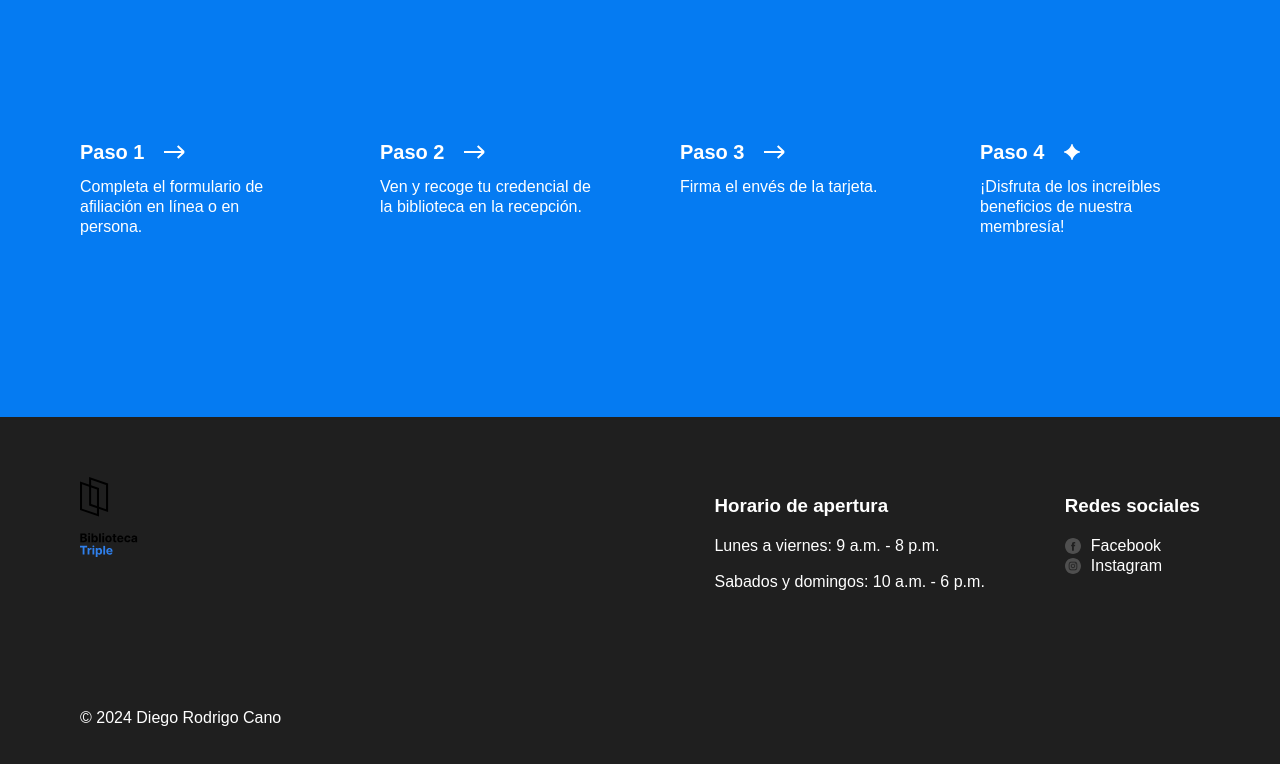
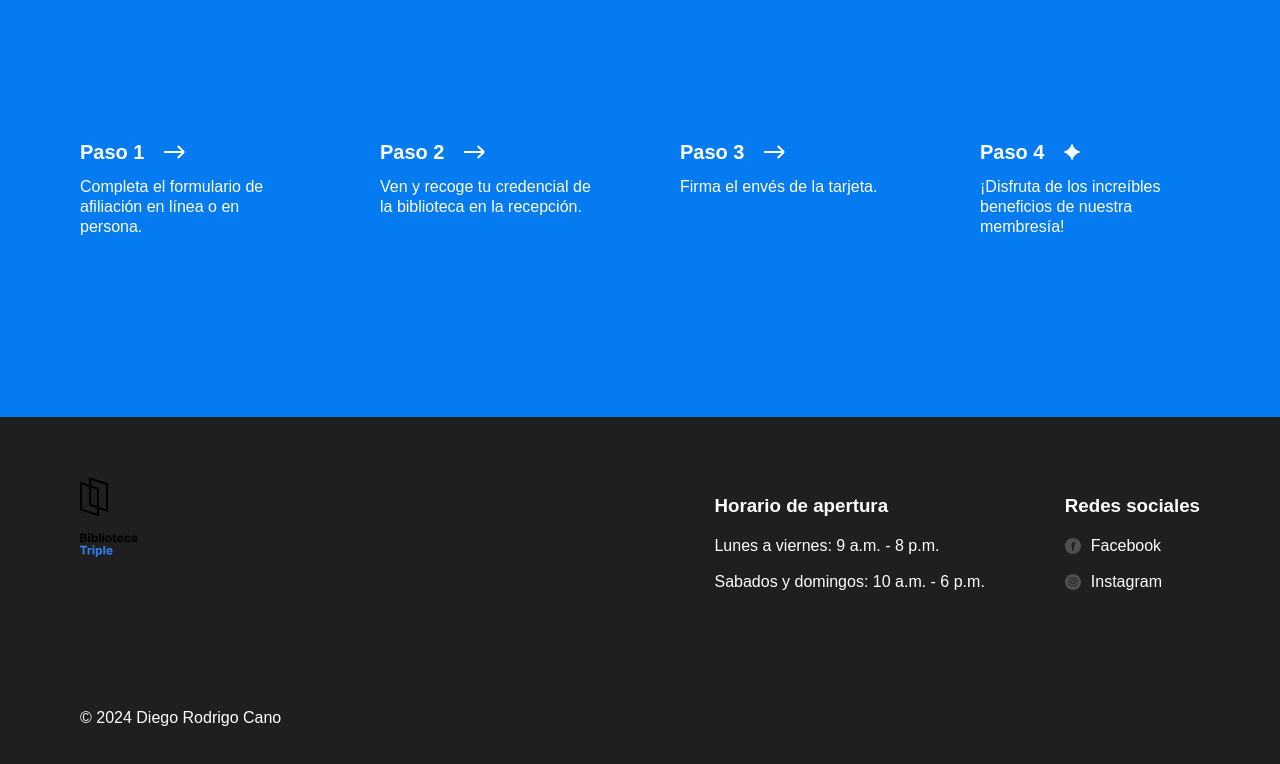
Before and after one commit to diegos20000/web_project_library, a plain HTML site: page index.html in a window 1280 px wide. Shown: the part 3145-3909 px from the top of the page. Drawn offline with Linux system fonts and the light colour scheme.

Commit message:
se agrego contenido

```diff
--- a/index.html
+++ b/index.html
@@ -310,6 +310,8 @@
                     class="footer__social-icon"
                   />Facebook</a
                 >
+              </li>
+              <li class="footer__list-item">
                 <a class="footer__column-link" href="#">
                   <img
                     src="images/instagram_white.svg"
```
